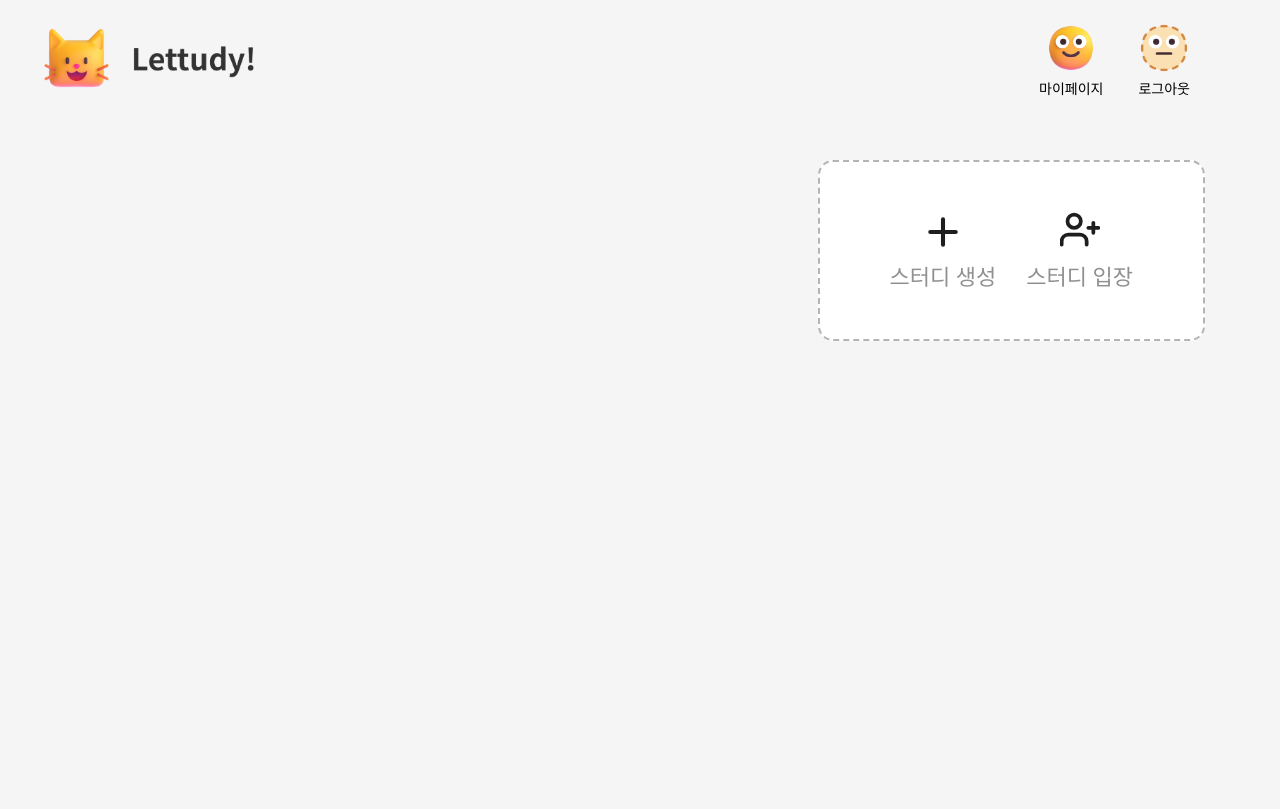
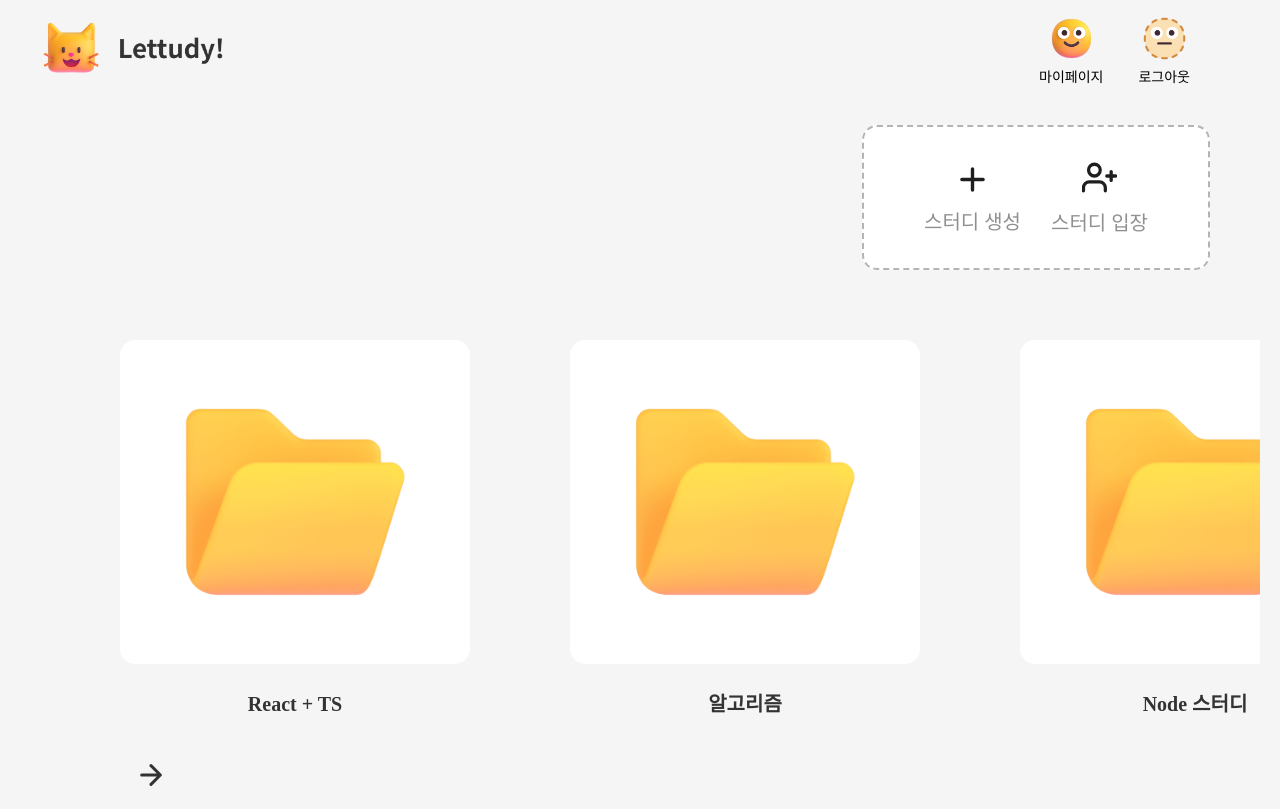
Before and after one commit to IIIIIFive/Lettudy_Client, a React (Vite) app: page / in a window 1280 px wide. Built offline with nearby package versions, Linux system fonts and the light colour scheme; a web font is replaced by a local one.

Commit message:
[Style/#4] 홈페이지 구현

```diff
--- a/src/components/common/Header.tsx
+++ b/src/components/common/Header.tsx
@@ -9,7 +9,7 @@ function Header() {
       <img
         src='/assets/images/logo-withLettudy.png'
         alt='logo'
-        height={70}
+        height={60}
         onClick={() => navigate('/')}
       />
       <div className='icons'>
@@ -17,13 +17,13 @@ function Header() {
           <img
             src='/assets/images/mypage-face.png'
             alt='mypage'
-            width={50}
+            width={45}
             onClick={() => navigate('/mypage')}
           />
           <span>마이페이지</span>
         </div>
         <div className='icon'>
-          <img src='/assets/images/logout-face.png' alt='logout' width={50} />
+          <img src='/assets/images/logout-face.png' alt='logout' width={45} />
           <span>로그아웃</span>
         </div>
       </div>
@@ -33,7 +33,7 @@ function Header() {
 
 const HeaderStyle = styled.div`
   width: 100%;
-  height: 110px;
+  height: 90px;
   display: flex;
   align-items: center;
   justify-content: space-between;
--- /dev/null
+++ b/src/components/homepage/RoomItem.tsx
@@ -0,0 +1,54 @@
+import styled from 'styled-components';
+
+interface RoomItemProps {
+  roomName: string;
+}
+function RoomItem({ roomName }: RoomItemProps) {
+  return (
+    <RoomItemStyle>
+      <div className='room'>
+        <div className='folder'>
+          <img
+            className='image'
+            src='/assets/images/folder.png'
+            alt='folder'
+            width={250}
+          />
+        </div>
+
+        <span>{roomName}</span>
+      </div>
+    </RoomItemStyle>
+  );
+}
+
+const RoomItemStyle = styled.div`
+  display: flex;
+
+  .folder {
+    background-color: ${({ theme }) => theme.color_bgWhite};
+    padding: 50px;
+    border-radius: 15px;
+  }
+  .room {
+    display: flex;
+
+    flex-direction: column;
+    span {
+      padding-top: 30px;
+      text-align: center;
+      color: ${({ theme }) => theme.color_textBlack};
+      font-size: ${({ theme }) => theme.fontSize_md};
+      font-weight: 700;
+    }
+
+    .folder {
+      transition: box-shadow 0.3s ease-in-out;
+    }
+    .folder:hover {
+      box-shadow: 0px 4px 12px rgba(0, 0, 0, 0.2);
+    }
+  }
+`;
+
+export default RoomItem;
--- /dev/null
+++ b/src/components/homepage/RoomList.tsx
@@ -0,0 +1,51 @@
+import styled from 'styled-components';
+import RoomItem from './RoomItem';
+import { useRef } from 'react';
+
+const studyRooms = [
+  'React + TS',
+  '알고리즘',
+  'Node 스터디',
+  '네트워크',
+  'CS 면접 대비',
+];
+
+function RoomList() {
+  const roomListRef = useRef<HTMLDivElement | null>(null);
+
+  const handleWheel = (event: React.WheelEvent<HTMLDivElement>) => {
+    if (roomListRef.current) {
+      roomListRef.current.scrollLeft += event.deltaY;
+    }
+  };
+
+  return (
+    <RoomListStyle ref={roomListRef} onWheel={handleWheel}>
+      {studyRooms.map((name, index) => (
+        <RoomItem key={index} roomName={name} />
+      ))}
+    </RoomListStyle>
+  );
+}
+
+const RoomListStyle = styled.div`
+  display: flex;
+  gap: 100px;
+  overflow-x: auto;
+  white-space: nowrap;
+  padding: 50px 100px;
+  overflow-x: hidden;
+
+  ::-webkit-scrollbar {
+    height: 10px; /* 스크롤바 높이 */
+    background-color: transparent; /* 스크롤바 배경을 투명으로 설정 */
+  }
+
+  scrollbar-width: none; /* Firefox */
+  -ms-overflow-style: none; /* IE 10+ */
+  &::-webkit-scrollbar {
+    display: none; /* WebKit 기반 브라우저 */
+  }
+`;
+
+export default RoomList;
--- a/src/pages/HomePage.tsx
+++ b/src/pages/HomePage.tsx
@@ -1,3 +1,4 @@
+import RoomList from '@/components/homepage/RoomList';
 import styled from 'styled-components';
 
 function HomePage() {
@@ -9,7 +10,7 @@ function HomePage() {
             className='plus'
             src='/assets/icon/plus-icon.svg'
             alt='plus'
-            width={30}
+            width={25}
           />
           <span>스터디 생성</span>
         </div>
@@ -17,24 +18,31 @@ function HomePage() {
           <img
             src='/assets/icon/add-person-icon.svg'
             alt='add-person'
-            width={40}
+            width={35}
           />
           <span>스터디 입장</span>
         </div>
+      </div>
+      <div className='room-list'>
+        <RoomList />
+        <img className='arrow' src='/assets/icon/arrow-icon.svg' alt='arrow' />
       </div>
     </HomePageStyle>
   );
 }
 
 const HomePageStyle = styled.div`
-  position: relative;
+  display: flex;
+  flex-direction: column;
+  align-items: flex-start;
+  padding: 20px;
 
   .buttons {
-    position: absolute;
-    right: 75px;
-    top: 50px;
+    align-self: flex-end;
     display: flex;
-    padding: 50px 70px;
+    padding: 35px 60px;
+    margin-right: 50px;
+    margin-top: 15px;
     border-radius: 15px;
     background-color: ${({ theme }) => theme.color_bgWhite};
     border: 2px dashed ${({ theme }) => theme.color_borderGray};
@@ -45,10 +53,11 @@ const HomePageStyle = styled.div`
       flex-direction: column;
       align-items: center;
       gap: 20px;
+      cursor: pointer;
 
       span {
         color: ${({ theme }) => theme.color_textGray};
-        font-size: ${({ theme }) => theme.fontSize_lg};
+        font-size: ${({ theme }) => theme.fontSize_md};
       }
 
       .plus {
@@ -56,6 +65,15 @@ const HomePageStyle = styled.div`
       }
     }
   }
+
+  .room-list {
+    margin-top: 20px;
+    width: 100%;
+
+    .arrow {
+      margin-left: 120px;
+    }
+  }
 `;
 
 export default HomePage;
```
Also changed, not shown: public/assets/icon/arrow-icon.svg (added), public/assets/images/folder.png.
